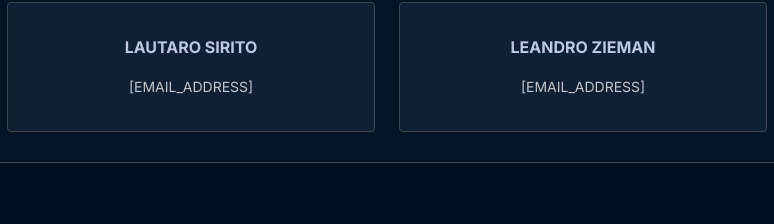
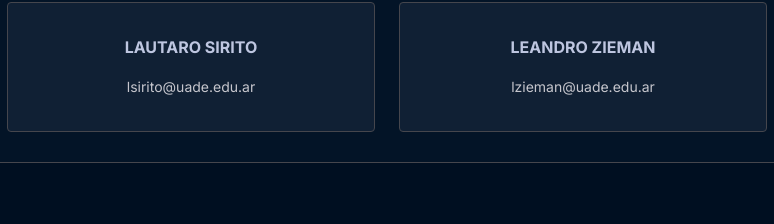
Before and after one commit to frlaurino/Actividad_1_Consultora, a plain HTML site: page contacto.html in a window 1280 px wide. Shown: the part 394-618 px from the top of the page, 449-1223 px from the left. Drawn offline with Linux system fonts and the light colour scheme.

Commit message:
Update contacto.html

```diff
--- a/contacto.html
+++ b/contacto.html
@@ -41,11 +41,11 @@
                 </div>
                 <div class="tarjeta" style="text-align: center;">
                     <h3 style="font-size: 1rem; color: var(--color-primary);">LAUTARO SIRITO</h3>
-                    <p>[EMAIL_ADDRESS]</p>
+                    <p>lsirito@uade.edu.ar</p>
                 </div>
                 <div class="tarjeta" style="text-align: center;">
                     <h3 style="font-size: 1rem; color: var(--color-primary);">LEANDRO ZIEMAN</h3>
-                    <p>[EMAIL_ADDRESS]</p>
+                    <p>lzieman@uade.edu.ar</p>
                 </div>
             </div>
         </section>
```
